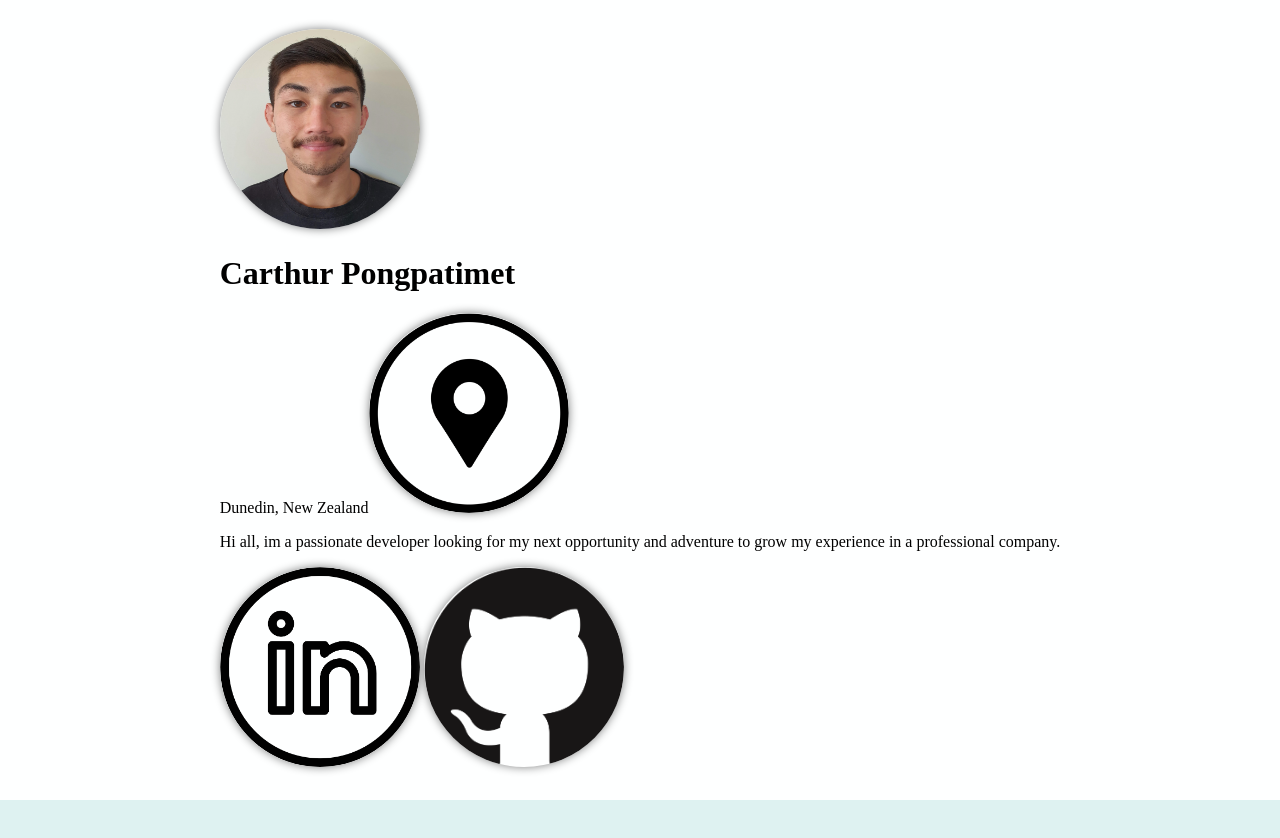
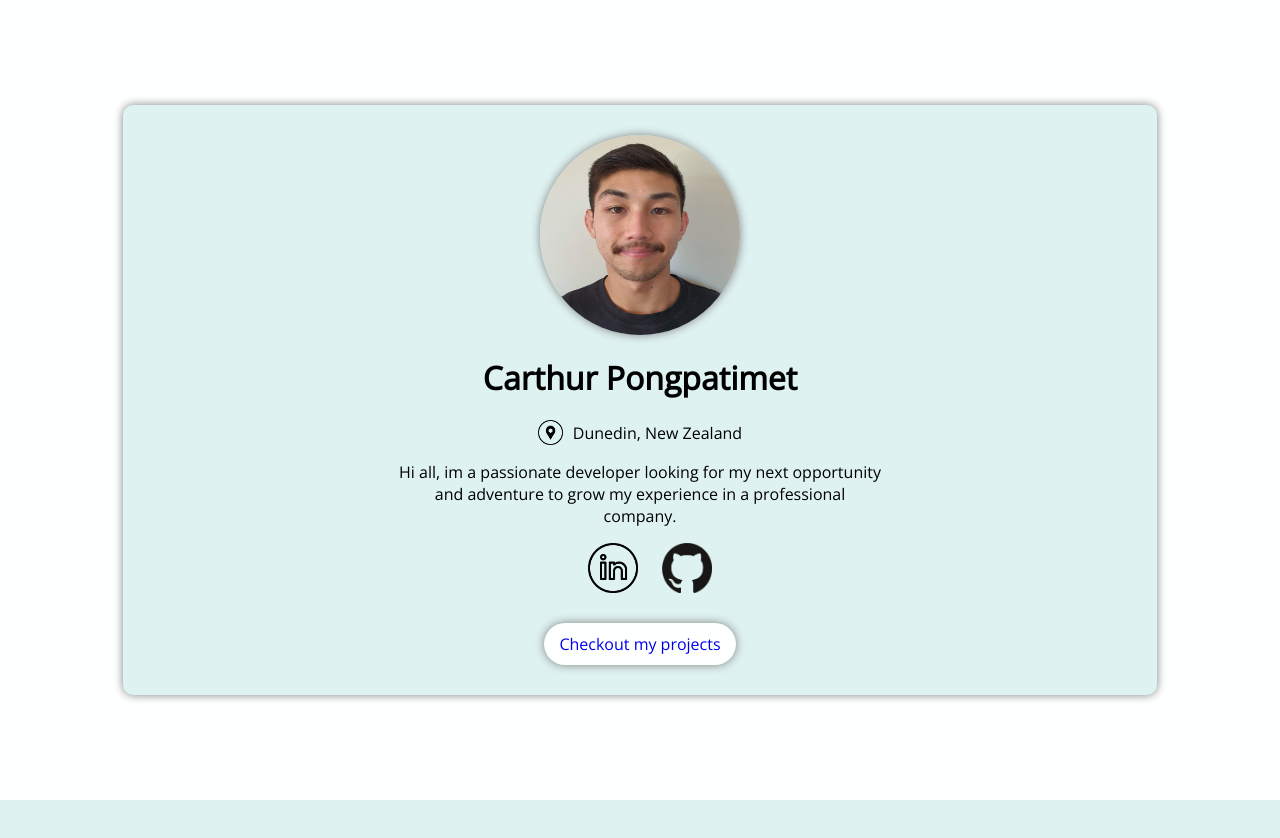
Before and after one commit to Carthur-P/Portfolio, a plain HTML site: page index.html in a window 1280 px wide. Shown: the top 838 px of the page. Drawn offline with nearby package versions, Linux system fonts and the light colour scheme.

Commit message:
adding styling and button

```diff
--- a/index.html
+++ b/index.html
@@ -9,14 +9,15 @@
 <body>
     <div id="landing">
         <div class="profileContainer">
-            <img src="./images/profile.jpg" alt="Profile">
+            <img class="profileImage" src="./images/profile.jpg" alt="Profile">
             <h1>Carthur Pongpatimet</h1>
-            <p class="label">Dunedin, New Zealand<img src="./images/location.png" alt="Location Pin"></p>
-            <p>Hi all, im a passionate developer looking for my next opportunity and adventure to grow my experience in a professional company.</p>
-            <div class="socialMedia">
-                <a href="https://www.linkedin.com/in/carthur-pongpatimet/"><img src="./images/linkedin.png" alt="Linkedin"/></a>
-                <a href="https://github.com/Carthur-P"><img src="./images/github.png" alt="GitHub"/></a>
+            <p class="label"><img src="./images/location.png" alt="Location Pin">Dunedin, New Zealand</p>
+            <p class="greeting">Hi all, im a passionate developer looking for my next opportunity and adventure to grow my experience in a professional company.</p>
+            <div>
+                <a href="https://www.linkedin.com/in/carthur-pongpatimet/"><img class="icon" src="./images/linkedin.png" alt="Linkedin"/></a>
+                <a href="https://github.com/Carthur-P"><img class="icon" src="./images/github.png" alt="GitHub"/></a>
             </div>
+            <a class="button" href="#portfolio">Checkout my projects</a>
         </div>
     </div>
     <div id="aboutMe"></div>
--- a/mystyles.css
+++ b/mystyles.css
@@ -1,8 +1,11 @@
-body{
+@import url("https://fonts.googleapis.com/css2?family=Open+Sans&display=swap");
+
+body {
   margin: 0px;
+  font-family: "Open Sans", sans-serif;
 }
 
-#landing{
+#landing {
   margin: 0px;
   width: 100%;
   height: 100vh;
@@ -12,28 +15,81 @@ body{
   background-color: #feffff;
 }
 
-#landing img{
+.profileContainer {
+  display: flex;
+  flex-direction: column;
+  justify-content: center;
+  align-items: center;
+  margin: 0px;
+  padding: 30px;
+  border-radius: 10px;
+  background-color: #def2f1;
+  box-shadow: 0px 0px 10px gray;
+}
+
+.profileImage {
   width: 200px;
   height: 200px;
   border-radius: 50%;
   box-shadow: 0px 0px 10px gray;
 }
 
-#aboutMe{
+.label {
+  display: flex;
+  justify-content: center;
+  align-items: center;
+  margin: 0px;
+}
+
+.label img {
+  margin-right: 10px;
+  width: 25px;
+  height: 25px;
+}
+
+.greeting {
+  width: 50%;
+  text-align: center;
+}
+
+a img {
+  margin-left: 20px;
+  width: 50px;
+  height: 50px;
+}
+
+.button {
+  background-color: #feffff;
+  border-radius: 50px;
+  margin-top: 25px;
+  padding: 10px 15px;
+  box-shadow: 0px 0px 10px gray;
+  text-decoration: none;
+}
+
+.button:hover {
+  box-shadow: 0px 0px 10px #3aada9;
+}
+
+.button:visited {
+  color: black;
+}
+
+#aboutMe {
   margin: 0px;
   width: 100%;
   height: 100vh;
   background-color: #def2f1;
 }
 
-#portfolio{
+#portfolio {
   margin: 0px;
   width: 100%;
   height: 100vh;
   background-color: #3aada9;
 }
 
-#contactMe{
+#contactMe {
   margin: 0px;
   width: 100%;
   height: 100vh;
```
Lines whose indentation alone changed are shown as unchanged.
